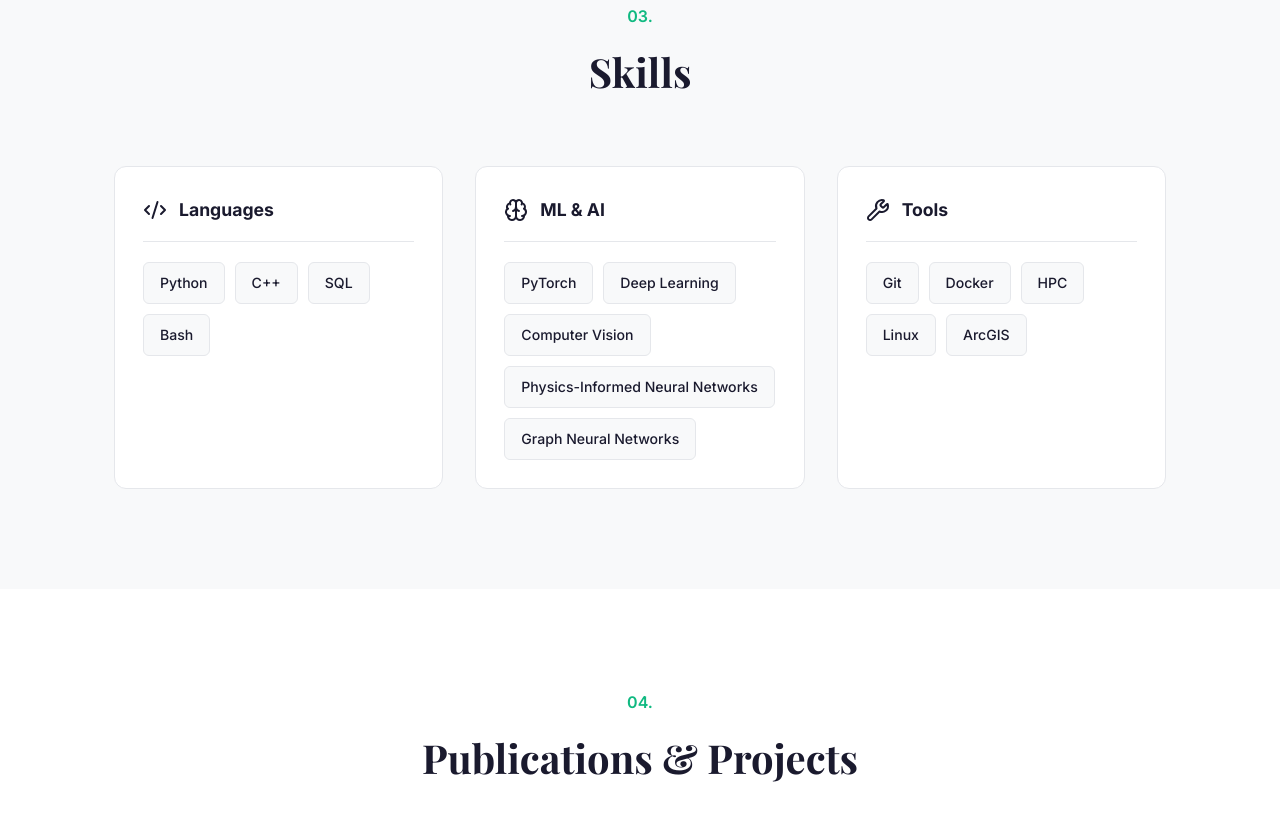
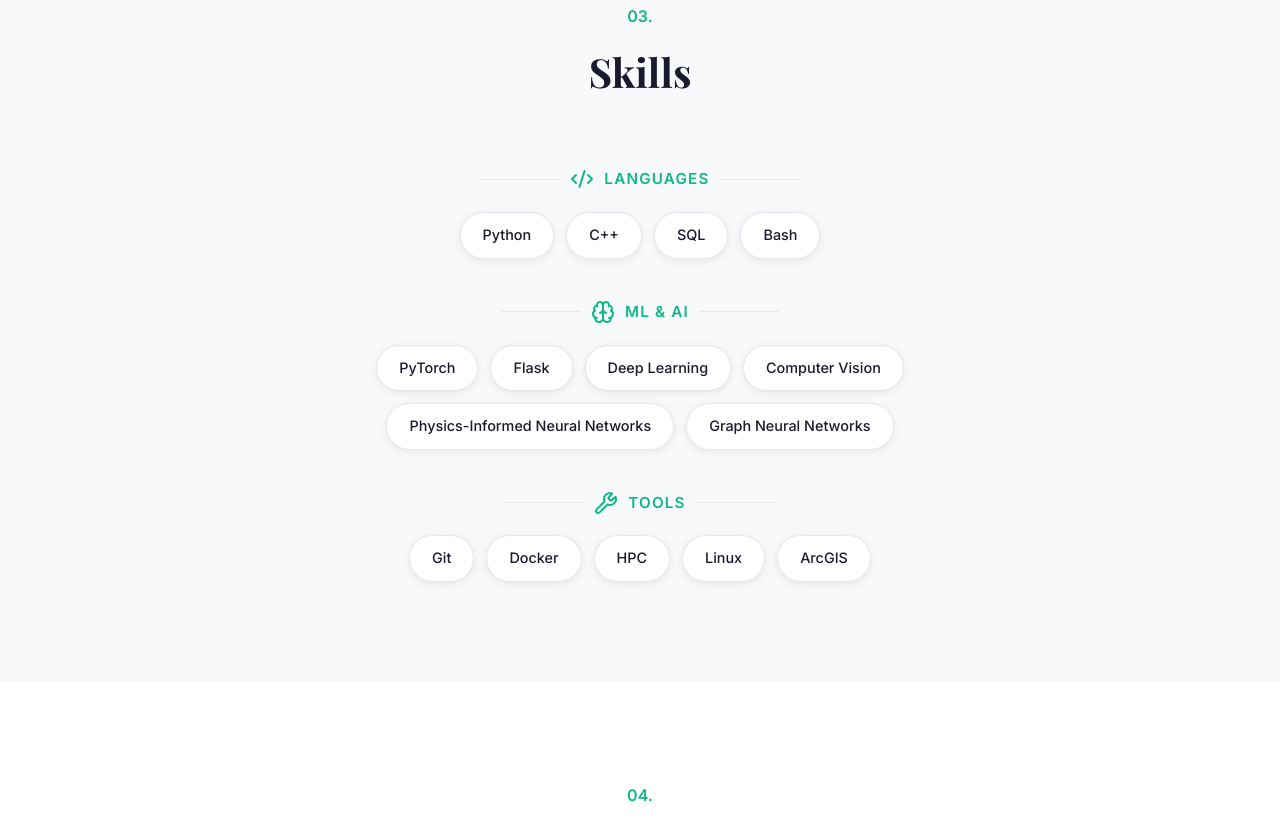
Before and after one commit to udilaudo/personal-web, a plain HTML site: page index.html in a window 1280 px wide. Shown: the part 3532-4360 px from the top of the page. Drawn offline with nearby package versions, Linux system fonts and the light colour scheme; a web font is replaced by a local one.

Commit message:
change tools

```diff
--- a/index.html
+++ b/index.html
@@ -320,13 +320,14 @@
                 <span class="section-number">03.</span> Skills
             </h2>
 
-            <div class="skills-grid">
+            <!-- Layout verticale: ogni categoria è un blocco centrato -->
+            <div class="skills-flow">
 
-                <!-- Category: Programming Languages -->
-                <div class="skill-category" data-aos>
-                    <div class="skill-category-header">
+                <!-- Categoria: Linguaggi di programmazione -->
+                <div class="skill-block" data-aos>
+                    <div class="skill-block-label">
                         <i data-lucide="code-2"></i>
-                        <h3>Languages</h3>
+                        <span>Languages</span>
                     </div>
                     <div class="skill-tags">
                         <span class="skill-tag">Python</span>
@@ -336,14 +337,15 @@
                     </div>
                 </div>
 
-                <!-- Category: Machine Learning & AI -->
-                <div class="skill-category" data-aos>
-                    <div class="skill-category-header">
+                <!-- Categoria: Machine Learning & AI -->
+                <div class="skill-block" data-aos>
+                    <div class="skill-block-label">
                         <i data-lucide="brain"></i>
-                        <h3>ML & AI</h3>
+                        <span>ML & AI</span>
                     </div>
                     <div class="skill-tags">
                         <span class="skill-tag">PyTorch</span>
+                        <span class="skill-tag">Flask</span>
                         <span class="skill-tag">Deep Learning</span>
                         <span class="skill-tag">Computer Vision</span>
                         <span class="skill-tag">Physics-Informed Neural Networks</span>
@@ -351,11 +353,11 @@
                     </div>
                 </div>
 
-                <!-- Category: Tools -->
-                <div class="skill-category" data-aos>
-                    <div class="skill-category-header">
+                <!-- Categoria: Strumenti -->
+                <div class="skill-block" data-aos>
+                    <div class="skill-block-label">
                         <i data-lucide="wrench"></i>
-                        <h3>Tools</h3>
+                        <span>Tools</span>
                     </div>
                     <div class="skill-tags">
                         <span class="skill-tag">Git</span>
--- a/style.css
+++ b/style.css
@@ -699,64 +699,70 @@
 }
 
 /* ============================================================
-   SKILLS — Professional tag-based layout (no percentages)
+   SKILLS — Layout verticale a flusso centrato
+   Ogni categoria è un blocco con label inline + tag pill
    ============================================================ */
-.skills-grid {
-    display: grid;
-    grid-template-columns: repeat(3, 1fr);  /* Three equal columns */
-    gap: 32px;
+
+/* Contenitore generale: blocchi impilati verticalmente, centrati */
+.skills-flow {
+    max-width: 700px;
+    margin: 0 auto;
+    display: flex;
+    flex-direction: column;
+    gap: 40px;
 }
 
-/* Each skill category card */
-.skill-category {
-    background: var(--color-surface);
-    border-radius: var(--radius-md);
-    padding: 28px;
-    border: 1px solid var(--color-border);
-    transition: all var(--transition);
-}
-.skill-category:hover {
-    border-color: var(--color-primary);
-    box-shadow: 0 8px 30px var(--color-shadow);
+/* Singolo blocco categoria */
+.skill-block {
+    text-align: center;
 }
 
-/* Category header with icon and title */
-.skill-category-header {
+/* Label della categoria: icona + testo, centrata con linee decorative ai lati */
+.skill-block-label {
     display: flex;
     align-items: center;
-    gap: 12px;
+    justify-content: center;
+    gap: 10px;
     margin-bottom: 20px;
-    padding-bottom: 16px;
-    border-bottom: 1px solid var(--color-border);
+    color: var(--color-primary);
+    font-weight: 600;
+    font-size: 0.95rem;
+    text-transform: uppercase;
+    letter-spacing: 0.08em;
 }
-.skill-category-header i {
-    color: var(--color-primary);
-}
-.skill-category-header h3 {
-    font-size: 1.1rem;
+/* Linee decorative ai lati della label (tramite ::before e ::after) */
+.skill-block-label::before,
+.skill-block-label::after {
+    content: '';
+    flex: 1;
+    max-width: 80px;
+    height: 1px;
+    background: var(--color-border);
 }
 
-/* Skills displayed as clean tags */
+/* Tag delle skill: pill arrotondati, centrati e ben spaziati */
 .skill-tags {
     display: flex;
     flex-wrap: wrap;
-    gap: 10px;
+    justify-content: center;
+    gap: 12px;
 }
 .skill-tag {
-    padding: 8px 16px;
-    background: var(--color-bg);
+    padding: 10px 22px;
+    background: var(--color-surface);
     border: 1px solid var(--color-border);
-    border-radius: 6px;
-    font-size: 0.88rem;
+    border-radius: 50px;                    /* Forma pill completamente arrotondata */
+    font-size: 0.9rem;
     font-weight: 500;
     color: var(--color-text);
     transition: all var(--transition);
+    box-shadow: 0 2px 8px var(--color-shadow);
 }
 .skill-tag:hover {
     border-color: var(--color-primary);
     color: var(--color-primary);
-    background: rgba(99, 102, 241, 0.06);
-    transform: translateY(-1px);
+    transform: translateY(-3px);
+    box-shadow: 0 6px 20px var(--color-shadow);
 }
 
 /* ============================================================
@@ -774,25 +780,31 @@
     border-radius: var(--radius-md);
     padding: 28px;
     border: 1px solid var(--color-border);
-    transition: all var(--transition);
+    /* Transizione morbida per bordo e ombra (no transform brusco) */
+    transition: border-color var(--transition), box-shadow 0.4s ease;
     position: relative;
     overflow: hidden;
 }
 .pub-card:hover {
     border-color: var(--color-primary);
-    transform: translateY(-4px);
-    box-shadow: 0 12px 40px var(--color-shadow);
+    box-shadow: 0 8px 30px var(--color-shadow);
 }
 
-/* Striscia decorativa in alto sulla card */
+/* Striscia decorativa in alto: si espande dal centro al hover e si ritira all'uscita */
 .pub-card::before {
     content: '';
     position: absolute;
     top: 0;
-    left: 0;
-    right: 0;
+    left: 50%;                              /* Parte dal centro */
+    width: 0;                               /* Larghezza 0 di default */
     height: 3px;
     background: var(--gradient);
+    transition: width 0.4s ease, left 0.4s ease;  /* Animazione fluida */
+}
+/* Al hover: la linea si espande dal centro fino a coprire tutta la larghezza */
+.pub-card:hover::before {
+    width: 100%;
+    left: 0;
 }
 
 /* Tag "Paper" / "Progetto" */
@@ -1038,8 +1050,9 @@
         max-width: 300px;
         margin: 0 auto;
     }
-    .skills-grid {
-        grid-template-columns: 1fr;    /* Stack on tablet/mobile */
+    /* Skills: riduci larghezza massima su tablet */
+    .skills-flow {
+        max-width: 100%;
     }
     .publications-grid {
         grid-template-columns: 1fr;
```
